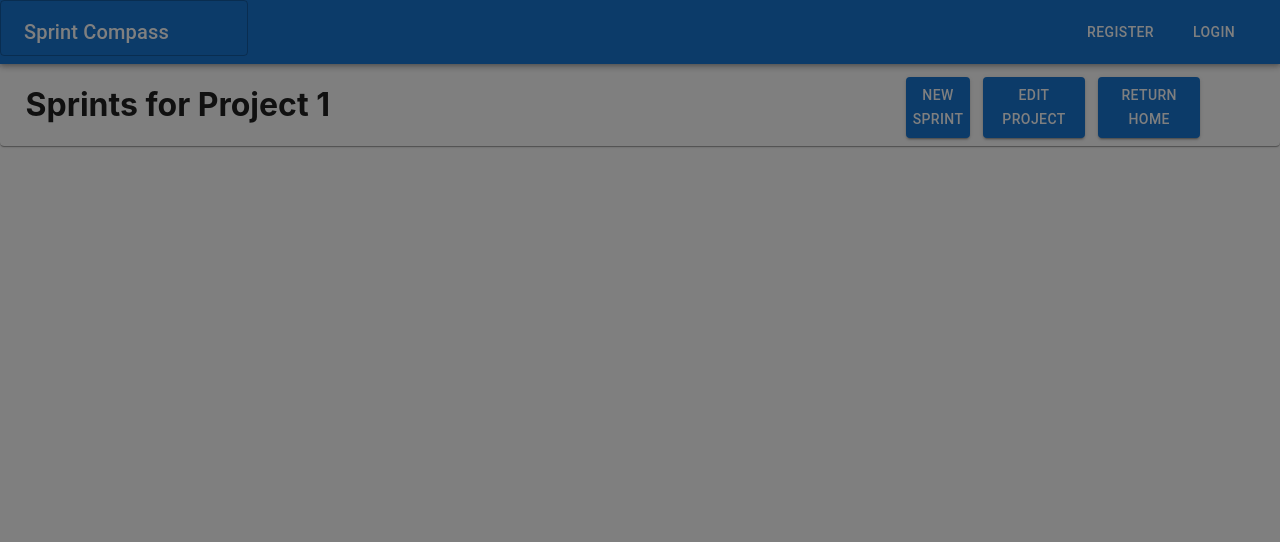
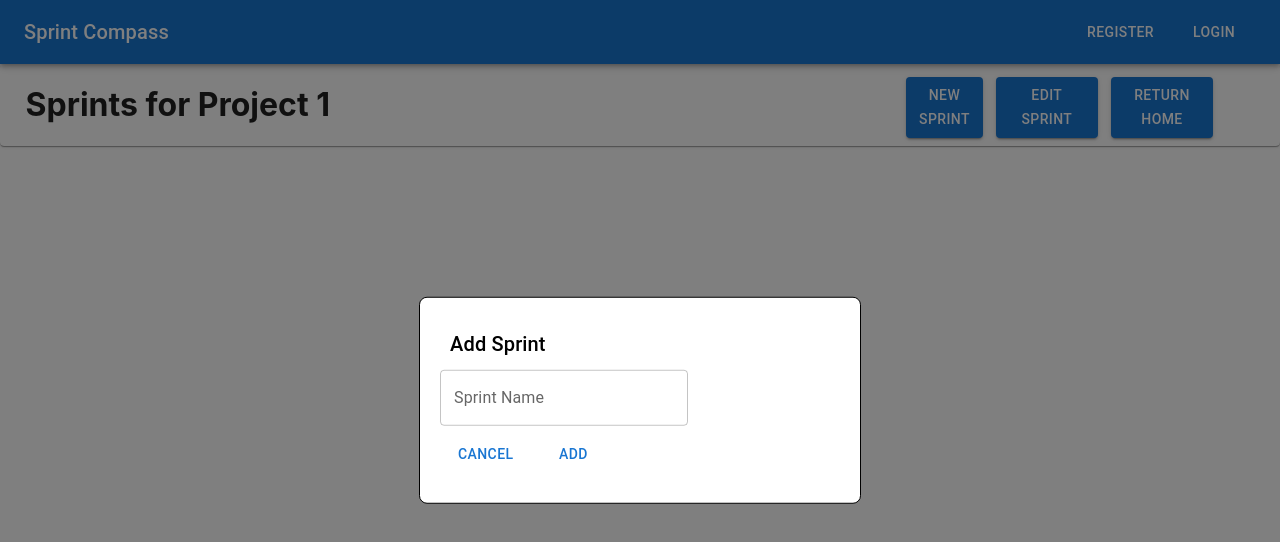
Before and after one commit to Samuel-Rochette/SprintCompass, a React (Create React App) app in the folder reactapp/: page /project/1 in a window 1280 px wide. Both pictures are taken after a click on the button "NEW SPRINT". Shown: the top 542 px of the page. Built offline with nearby package versions, Linux system fonts and the light colour scheme.

Commit message:
Update ProjectPage.js

```diff
--- a/reactapp/src/pages/ProjectPage.js
+++ b/reactapp/src/pages/ProjectPage.js
@@ -3,8 +3,11 @@ import { useParams, useNavigate } from "react-router-dom";
 import { graphqlPost } from "../util";
 import jwtDecode from "jwt-decode";
 import {
+	Autocomplete,
+	Box,
 	Button,
 	Card,
+	Modal,
 	Paper,
 	Table,
 	TableCell,
@@ -12,8 +15,8 @@ import {
 	TableBody,
 	TableRow,
 	TableHead,
-	Modal,
 	TextField,
+	Typography,
 } from "@mui/material";
 import styles from "../styles.js";
 
@@ -24,10 +27,14 @@ const ProjectPage = () => {
 	const pageLoaded = useRef(false);
 	const [state, setState] = useReducer(reducer, {
 		sprints: [],
+		sprintid: "",
 		snackbarMsg: "",
 		loginStatus: false,
 		openAdd: false,
 		openEdit: false,
+		sprintName: "",
+		sprintStatus: "",
+		index: 0,
 	});
 	useEffect(() => {
 		const token = localStorage.getItem("token");
@@ -51,62 +58,184 @@ const ProjectPage = () => {
 					variables: { projectid: projectId },
 				}
 			);
-			setState({ sprints: data.getsprintsforproject });
+			setState({sprints: data.getsprintsforproject});
 		})();
 	}, []);
 
-	const selectSprint = id => {
+	const selectSprint = (id) => {
 		navigate(`/sprint/${id}`);
 	};
 
 	const returnHome = () => {
-		navigate("/");
-	};
+		navigate("/")
+	}
+
+	const addSprint = async () => {
+		const token = localStorage.getItem("token");
+		if (!token || pageLoaded.current) return;
+		const { data } = await graphqlPost("http://localhost:5000/graphql", token, {
+			query: `
+				mutation($projectid: String, $name: String) {
+					createsprint(projectid: $projectid, name: $name ) {
+						_id
+						name
+						status
+						projectid
+					}
+				}
+			`,
+			variables: {
+				projectid: projectId,
+				name: state.sprintName,
+			},
+		});
+		if(data.createsprint === undefined || data.createsprint === null) return;
+		const sprints = state.sprints.concat([
+			{
+				_id: data.createsprint._id,
+				name: data.createsprint.name,
+				status: data.createsprint.status,
+				projectid: projectId,
+			}
+		])
+		setState({ sprints, openAdd: false });
+	}
+
+	const editSprint = async (sprints) => {
+		const token = localStorage.getItem("token");
+		if (!token || pageLoaded.current) return;
+		const sprint = sprints.find(sprint => sprint.name === state.sprintName);
+		const { data } = await graphqlPost("http://localhost:5000/graphql", token, {
+			query: `
+				mutation($sprintid: String, $name: String, $status: String) {
+					editsprint(sprintid: $sprintid, name: $name, status: $status ) {
+						_id
+						name
+						status
+						projectid
+					}
+				}
+			`,
+			variables: {
+				sprintid: sprint._id,
+				name: state.sprintName,
+				status: state.sprintStatus,
+			},
+		});
+		const array = state.sprints.map((s) => {if (s.name === state.sprintName) {return data.editsprint;} else {return s;}});
+		setState({ openEdit: false, sprints: array});
+	}
+
+	const deleteSprint = async (sprints) => {
+		const token = localStorage.getItem("token");
+		if (!token || pageLoaded.current) return;
+		const sprint = sprints.find(sprint => sprint.name === state.sprintName);
+		const { data } = await graphqlPost("http://localhost:5000/graphql", token, {
+			query: `
+				mutation($sprintid: String) {
+					deletesprint(sprintid: $sprintid)
+				}
+			`,
+			variables: {
+				sprintid: sprint._id,
+			},
+		});
+		if(!data.deletesprint) return;
+		setState({
+			openEdit: false,
+			sprints: state.sprints.filter((e) => e !== sprint ),
+		});
+	}
 
 	return (
 		<Card>
-			<Card style={{ display: "flex" }}>
-				<h1 style={{ marginLeft: "2%" }}>Sprints for Project {projectId}</h1>
+			<Card style={{display: 'flex'}}>
+				<h1 style={{marginLeft: "2%"}}>Sprints for Project {projectId}</h1>
 				<Button
 					variant="contained"
-					style={{
-						marginTop: "1%",
-						marginLeft: "45%",
-						height: "5%",
-						width: "5%",
-					}}
-					onClick={() => setState({ openAdd: true })}
+					style={{marginTop: "1%", marginLeft: "45%", height: "5%", width: "6%"}}
+					onClick={() => setState({openAdd: true})}
 				>
 					New Sprint
 				</Button>
 				<Button
 					variant="contained"
-					style={{
-						marginTop: "1%",
-						marginLeft: "1%",
-						height: "5%",
-						width: "8%",
-					}}
+					style={{marginTop: "1%", marginLeft: "1%", height: "5%", width: "8%"}}
+					onClick={() => setState({openEdit: true})}
 				>
-					Edit Project
+					Edit Sprint
 				</Button>
 				<Button
 					variant="contained"
-					style={{
-						marginTop: "1%",
-						marginLeft: "1%",
-						height: "5%",
-						width: "8%",
-					}}
+					style={{marginTop: "1%", marginLeft: "1%", height: "5%", width: "8%"}}
 					onClick={returnHome}
 				>
 					Return Home
 				</Button>
 			</Card>
-			<Modal open={state.openAdd} onClose={() => setState({ openAdd: false })}>
-				<TextField />
+			<Modal
+				open={state.openAdd}
+				onClose={() => setState({ openAdd: false })}
+			>
+				<Box style={styles.modal}>
+					<Typography style={styles.formElement} variant="h6" component="h2">
+						Add Sprint
+					</Typography>
+					<TextField
+						onChange={(e) => setState({sprintName: e.target.value})}
+						label="Sprint Name"
+					/>
+					<Box>
+						<Button
+							style={styles.formElement}
+							onClick={() => setState({ openAdd: false })}
+						>
+							Cancel
+						</Button>
+						<Button style={styles.formElement} onClick={() => addSprint()}>
+							Add
+						</Button>
+					</Box>
+				</Box>
 			</Modal>
-
+			<Modal
+				open={state.openEdit}
+				onClose={() => setState({ openEdit: false })}
+			>
+				<Box style={styles.modal}>
+					<Typography style={styles.formElement} variant="h6" component="h2">
+						Edit Sprint
+					</Typography>
+					<Autocomplete
+						onChange={(value) => {setState({sprintName: value.target.textContent})}}
+						//onInputChange={(inputValue) => {setState({sprintName: inputValue.target.textContent})}}
+						options={state.sprints.map((e) => e.name)}
+						renderInput={params => (
+								<TextField {...params} label="Sprint Name" variant="outlined" />
+						)}
+					>
+					</Autocomplete>
+					<TextField
+						onChange={(e) => setState({sprintStatus: e.target.value})}
+						label="Sprint Status"
+						style={{marginTop: "2%"}}
+					/>
+					<Box>
+						<Button
+							style={styles.formElement}
+							onClick={() => setState({ openEdit: false })}
+						>
+							Cancel
+						</Button>
+						<Button style={styles.formElement} onClick={() => deleteSprint(state.sprints)}>
+							Delete
+						</Button>
+						<Button style={styles.formElement} onClick={() => editSprint(state.sprints)}>
+							Confirm
+						</Button>
+					</Box>
+				</Box>
+			</Modal>
 			{state.sprints.length > 0 && (
 				<TableContainer component={Paper}>
 					<Table aria-label="simple table">
```
